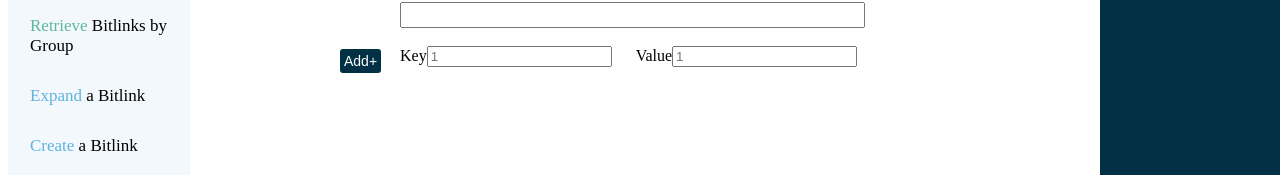
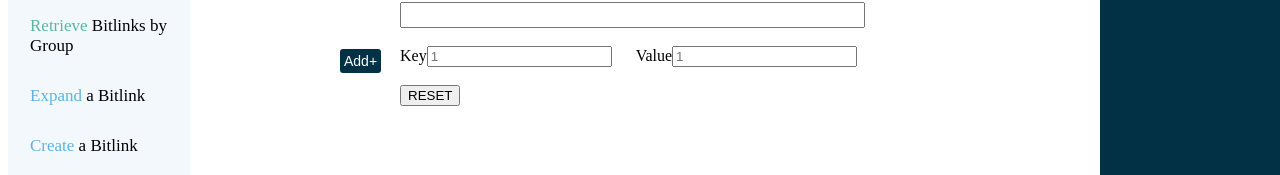
Before and after one commit to bitly/winterns2020, a React app: page / in a window 1280 px wide. Both pictures are taken after a click on the button "Get". Shown: the part 228-403 px from the top of the page. Built offline with nearby package versions, Linux system fonts and the light colour scheme; the HTML template or start-up script is replaced by a standard one.

Commit message:
made a reset button for form

```diff
--- a/src/Form.jsx
+++ b/src/Form.jsx
@@ -18,6 +18,7 @@ export default class Form extends React.Component {
 
     this.handleChange = this.handleChange.bind(this);
     this.handleSubmit = this.handleSubmit.bind(this);
+    this.handleReset = this.handleReset.bind(this);
     this.handleKeyValueChange - this.handleKeyValueChange.bind(this);
   }
 
@@ -60,6 +61,15 @@ handleSubmit() {
             })
     }
 
+    handleReset(){
+        this.setState({
+            authToken: '',
+            apiEndpoint: '',
+            params: [{key:"", value:""}]
+        });
+
+    }
+
  handleKeyValueChange = (event, type, idx) => {
      console.log("typed")
     if(type === 'key') {
@@ -90,11 +100,11 @@ render(){
        <div className="inputForms">
           <center>
                 <label>API Endpoint</label><br />
-                    <input className ="endpointBox"
+                    <input className ="endpointBox" value={this.state.apiEndpoint}
                     type="text" name='apiEndpoint'onChange={this.handleChange}
                     /> <br /> <br />
             <label>Authorization Token</label><br />
-                <input className ="authTokenBox"
+                <input className ="authTokenBox" value={this.state.authToken}
                 type="text" name='authToken' onChange={this.handleChange}
             /> <br /> <br />
 
@@ -109,6 +119,7 @@ render(){
                     {/* </center>  */}
             </div>   {/*  results box code ends  */}
                 <br /> <button className = "submit" onClick={this.handleSubmit}>SUBMIT</button>
+                <button onClick={this.handleReset}>RESET</button>
         </div>
         )
     }
--- a/src/KVInputs.jsx
+++ b/src/KVInputs.jsx
@@ -11,6 +11,7 @@ const KVInputs = (props) => {
                         placeholder= {`${idx + 1}`}
                         type="text"
                         name={keyId}
+                        value={val.key}
                         data-id={idx}
                         id={keyId}
                         className="key"
@@ -21,6 +22,7 @@ const KVInputs = (props) => {
                         placeholder= {`${idx + 1}`}
                         type="text"
                         name={ValueId}
+                        value={val.value}
                         data-id={idx}
                         id={ValueId}
                         className="value"
```
